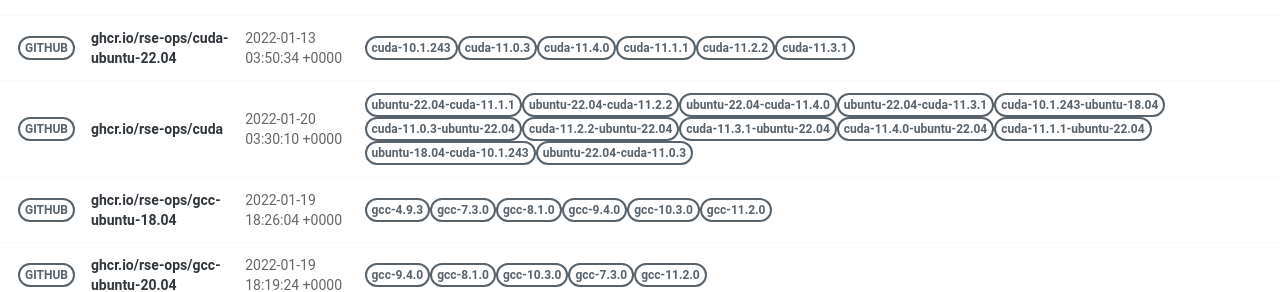
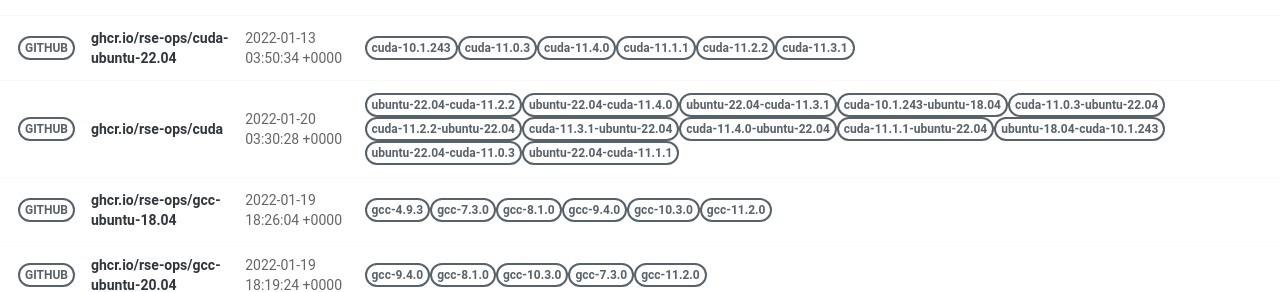
Before and after one commit to rse-ops/docker-images, a Jekyll site: the page built from pages/index.md, in a window 1280 px wide. Shown: the part 414-706 px from the top of the page. Built offline with Jekyll 4.4.1, drawn with Linux system fonts in a browser that asks for light colours; nearby versions of some CDN libraries; part of the change alters nothing that is shown.

Commit message:
Automated push to update library 2022-01-20

```diff
--- a/_library/ghcr.io-rse-ops-cuda.md
+++ b/_library/ghcr.io-rse-ops-cuda.md
@@ -1,14 +1,11 @@
 ---
 layout: container
 name: ghcr.io/rse-ops/cuda
-updated_at: 2022-01-20 03:30:10.261826
+updated_at: 2022-01-20 03:30:28.205591
 
 
 container_url: https://github.com/orgs/rse-ops/packages/container/package/cuda
 versions:
- - tag: ubuntu-22.04-cuda-11.1.1
-   dockerfile: https://github.com/rse-ops/docker-images/blob/main/ubuntu/cuda/Dockerfile
-   manifest: https://crane.ggcr.dev/manifest/ghcr.io/rse-ops/cuda:ubuntu-22.04-cuda-11.1.1
  - tag: ubuntu-22.04-cuda-11.2.2
    dockerfile: https://github.com/rse-ops/docker-images/blob/main/ubuntu/cuda/Dockerfile
    manifest: https://crane.ggcr.dev/manifest/ghcr.io/rse-ops/cuda:ubuntu-22.04-cuda-11.2.2
@@ -42,5 +39,8 @@ versions:
  - tag: ubuntu-22.04-cuda-11.0.3
    dockerfile: https://github.com/rse-ops/docker-images/blob/main/ubuntu/cuda/Dockerfile
    manifest: https://crane.ggcr.dev/manifest/ghcr.io/rse-ops/cuda:ubuntu-22.04-cuda-11.0.3
+ - tag: ubuntu-22.04-cuda-11.1.1
+   dockerfile: https://github.com/rse-ops/docker-images/blob/main/ubuntu/cuda/Dockerfile
+   manifest: https://crane.ggcr.dev/manifest/ghcr.io/rse-ops/cuda:ubuntu-22.04-cuda-11.1.1
 
 ---
```
